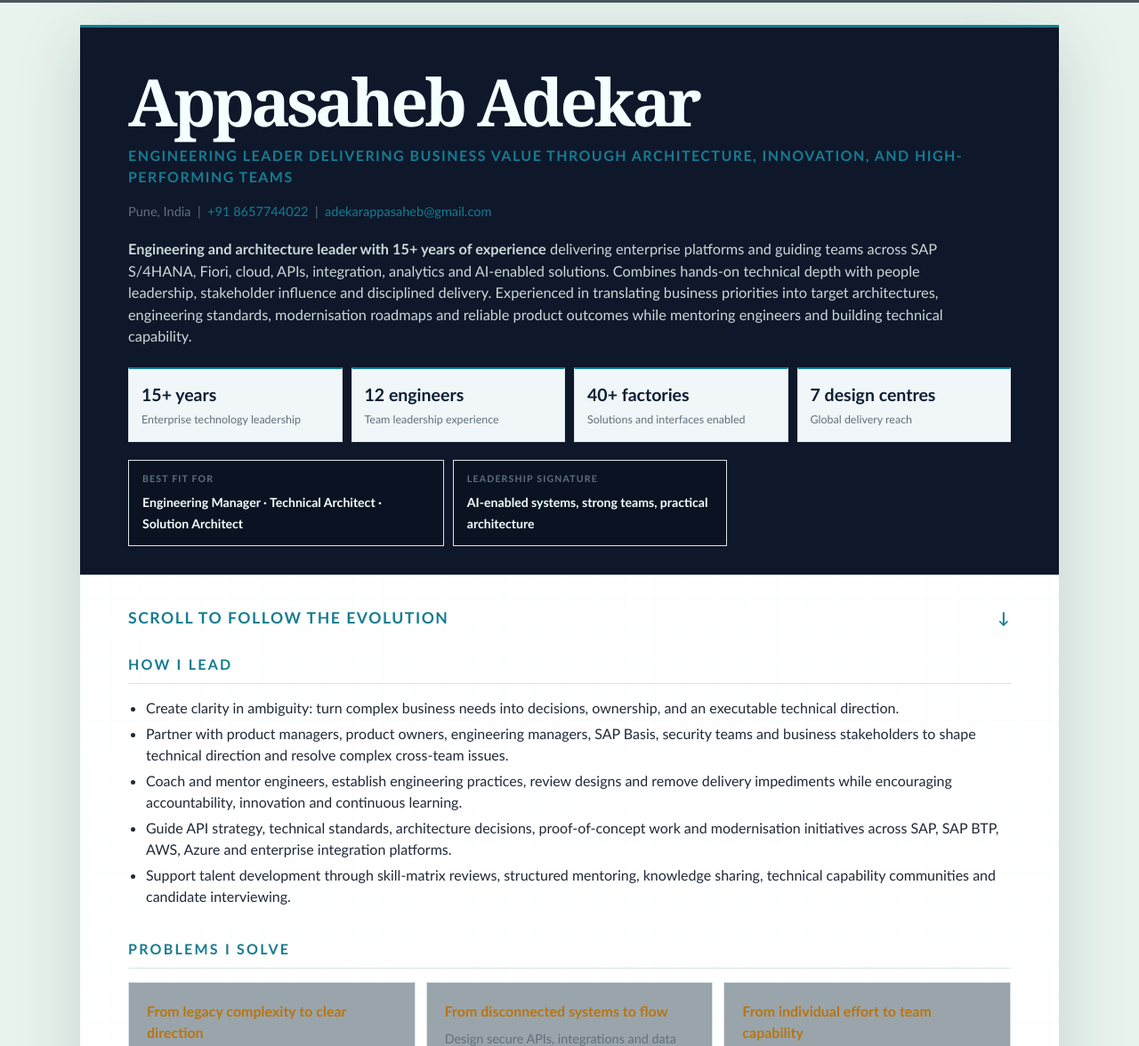
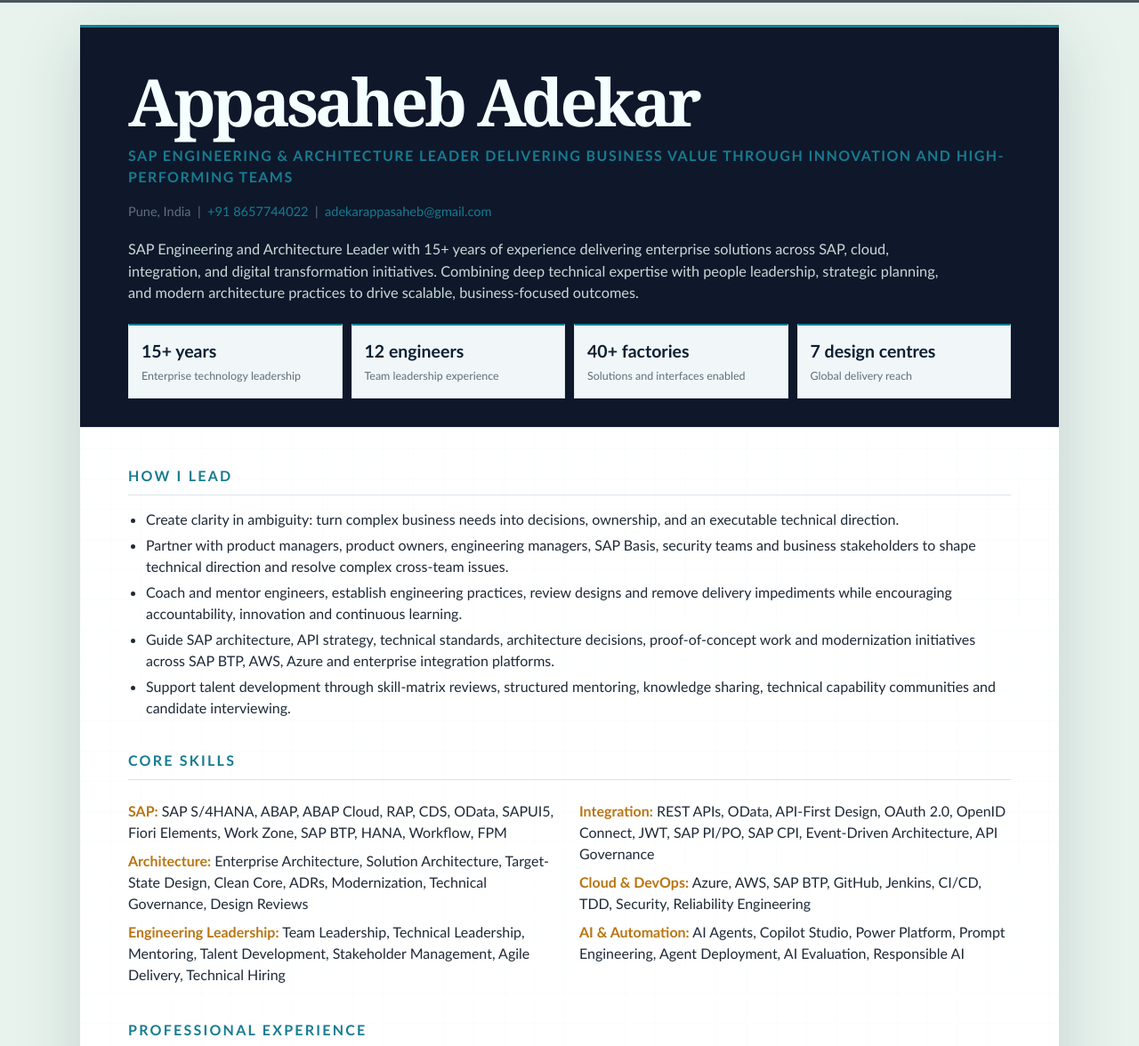
Before and after one commit to adekarappasaheb/resume, a plain HTML site: page index.html in a window 1280 px wide. Shown: the top 1176 px of the page at 89% size. Drawn offline with Linux system fonts and the light colour scheme.

Commit message:
Update index.html

```diff
--- a/index.html
+++ b/index.html
@@ -32,31 +32,28 @@
 <div class="progress" aria-hidden="true"><span></span></div>
 <header id="top">
 <h1>Appasaheb Adekar</h1>
-<div class="headline">Engineering Leader Delivering Business Value Through Architecture, Innovation, and High-Performing Teams</div>
-<div class="contact">Pune, India &nbsp;|&nbsp; <a href="https://wa.me/918657744022?text=Hello%20Appasaheb%2C%20I%20would%20like%20to%20connect%20about%20an%20opportunity." target="_blank" rel="noopener" aria-label="Message Appasaheb on WhatsApp">+91 8657744022</a> &nbsp;|&nbsp; <a href="mailto:adekarappasaheb@gmail.com" target="_blank" rel="noopener">adekarappasaheb@gmail.com</a></div>
-<p class="summary"><strong>Engineering and architecture leader with 15+ years of experience</strong> delivering enterprise platforms and guiding teams across SAP S/4HANA, Fiori, cloud, APIs, integration, analytics and AI-enabled solutions. Combines hands-on technical depth with people leadership, stakeholder influence and disciplined delivery. Experienced in translating business priorities into target architectures, engineering standards, modernisation roadmaps and reliable product outcomes while mentoring engineers and building technical capability.</p>
+<div class="headline">SAP Engineering & Architecture Leader Delivering Business Value Through Innovation and High-Performing Teams</div>
+<div class="contact">Pune, India &nbsp;|&nbsp; <a href="https://wa.me/918657744022?text=Hello%20Appasaheb%2C%20I%20would%20like%20to%20connect%20about%20an%20opportunity." target="_blank" rel="noopener" aria-label="Message Appasaheb on WhatsApp">+91 8657744022</a> &nbsp;|&nbsp; <a href="https://outlook.office.com/mail/deeplink/compose?to=adekarappasaheb%40gmail.com" target="_blank" rel="noopener">adekarappasaheb@gmail.com</a></div>
+<p class="summary">SAP Engineering and Architecture Leader with 15+ years of experience delivering enterprise solutions across SAP, cloud, integration, and digital transformation initiatives. Combining deep technical expertise with people leadership, strategic planning, and modern architecture practices to drive scalable, business-focused outcomes.</p>
 <div class="highlights">
 <div class="metric"><b>15+ years</b><span>Enterprise technology leadership</span></div>
 <div class="metric"><b>12 engineers</b><span>Team leadership experience</span></div>
 <div class="metric"><b>40+ factories</b><span>Solutions and interfaces enabled</span></div>
 <div class="metric"><b>7 design centres</b><span>Global delivery reach</span></div>
 </div>
-<div class="recruiter-brief" aria-label="Recruiter brief">
-<div class="brief-card"><small>Best fit for</small><strong>Engineering Manager · Technical Architect · Solution Architect</strong></div>
-<div class="brief-card"><small>Leadership signature</small><strong>AI-enabled systems, strong teams, practical architecture</strong></div>
-</div>
 </header><main>
-<div class="scroll-cue" aria-hidden="true"><span>Scroll to follow the evolution</span><span>&darr;</span></div>
 <section class="section reveal" id="leadership"><h2>How I lead</h2>
 <ul>
 <li>Create clarity in ambiguity: turn complex business needs into decisions, ownership, and an executable technical direction.</li>
 <li>Partner with product managers, product owners, engineering managers, SAP Basis, security teams and business stakeholders to shape technical direction and resolve complex cross-team issues.</li>
 <li>Coach and mentor engineers, establish engineering practices, review designs and remove delivery impediments while encouraging accountability, innovation and continuous learning.</li>
-<li>Guide API strategy, technical standards, architecture decisions, proof-of-concept work and modernisation initiatives across SAP, SAP BTP, AWS, Azure and enterprise integration platforms.</li>
+<li>Guide SAP architecture, API strategy, technical standards, architecture decisions, proof-of-concept work and modernization initiatives across SAP BTP, AWS, Azure and enterprise integration platforms.</li>
 <li>Support talent development through skill-matrix reviews, structured mentoring, knowledge sharing, technical capability communities and candidate interviewing.</li>
 </ul></section>
-<section class="section reveal" id="value"><h2>Problems I solve</h2><div class="value-grid"><div class="value-card"><strong>From legacy complexity to clear direction</strong><p>Turn SAP and enterprise constraints into practical target architectures, roadmaps and decisions that teams can execute.</p></div><div class="value-card"><strong>From disconnected systems to flow</strong><p>Design secure APIs, integrations and data pathways that connect business capabilities without creating fragile dependencies.</p></div><div class="value-card"><strong>From individual effort to team capability</strong><p>Build confident, accountable teams through mentoring, technical standards, inclusive decision-making and visible growth paths.</p></div></div></section>
-<section class="section reveal" id="evolution"><h2>Career evolution</h2><div class="evolution"><div class="evolution-step"><small>2011 · Foundation</small><strong>Build</strong><p>Develop enterprise solutions and learn the business deeply.</p></div><div class="evolution-step"><small>2014 · Systems</small><strong>Connect</strong><p>Join platforms, data and teams across complex product flows.</p></div><div class="evolution-step"><small>2020 · Direction</small><strong>Lead</strong><p>Shape architecture, delivery practices and technical decisions.</p></div><div class="evolution-step"><small>2022 · Leverage</small><strong>Multiply</strong><p>Grow people, modernize platforms and create durable capability.</p></div></div></section>
+<section class="section skills reveal" id="capabilities"><h2>Core Skills</h2><div class="grid">
+<div><p><span class="label">SAP:</span> SAP S/4HANA, ABAP, ABAP Cloud, RAP, CDS, OData, SAPUI5, Fiori Elements, Work Zone, SAP BTP, HANA, Workflow, FPM</p><p><span class="label">Architecture:</span> Enterprise Architecture, Solution Architecture, Target-State Design, Clean Core, ADRs, Modernization, Technical Governance, Design Reviews</p><p><span class="label">Engineering Leadership:</span> Team Leadership, Technical Leadership, Mentoring, Talent Development, Stakeholder Management, Agile Delivery, Technical Hiring</p></div>
+<div><p><span class="label">Integration:</span> REST APIs, OData, API-First Design, OAuth 2.0, OpenID Connect, JWT, SAP PI/PO, SAP CPI, Event-Driven Architecture, API Governance</p><p><span class="label">Cloud & DevOps:</span> Azure, AWS, SAP BTP, GitHub, Jenkins, CI/CD, TDD, Security, Reliability Engineering</p><p><span class="label">AI & Automation:</span> AI Agents, Copilot Studio, Power Platform, Prompt Engineering, Agent Deployment, AI Evaluation, Responsible AI</p></div>
+</div></section>
 <section class="section reveal" id="experience"><h2>Professional Experience</h2>
 <div class="role" id="staff"><div class="role-head"><h3>Staff Software Engineer / Engineering & Architecture Lead</h3><span class="meta">2022–Present</span></div><div class="company">SD Complete Goods, John Deere | Pune, India</div><ul>
 <li>Provide technical leadership across architecture, requirements, application development, API design, security, reliability and production support for business-critical enterprise products.</li>
@@ -72,7 +69,7 @@
 <li>Worked with cross-functional partners to prioritise technical debt, resolve production issues and align implementation with product outcomes.</li>
 </ul></div>
 <div class="role" id="fullstack"><div class="role-head"><h3>IT Analyst / Full-Stack Developer / Scrum Master</h3><span class="meta">2016–2020</span></div><div class="company">Product Lifecycle Execution, John Deere | Moline, USA</div><ul>
-<li>Delivered solutions across SAP, Windchill, Java, integrations, analytics and reporting for complex product-lifecycle operations.</li>
+<li>Delivered solutions across SAP, Windchill, integrations, analytics and reporting for complex product-lifecycle operations.</li>
 <li>Served as Scrum Master and change lead during agile transformation, improving collaboration, delivery rhythm and stakeholder visibility.</li>
 <li>Designed reporting and data flows using enterprise data sources and visual analytics to support operational decisions.</li>
 </ul></div>
@@ -87,10 +84,6 @@
 </ul></div>
 <div class="role" id="graduate"><div class="role-head"><h3>Graduate Engineer Trainee</h3><span class="meta">2011–2012</span></div><div class="company">John Deere | Pune, India</div><ul><li>Developed enterprise applications and technical specifications while building domain knowledge across product development and order fulfilment processes.</li></ul></div>
 </section>
-<section class="section skills reveal" id="capabilities"><h2>Core Skills</h2><div class="grid">
-<div><p><span class="label">Architecture:</span> Solution architecture, target-state design, architecture decision records, modernisation roadmaps, non-functional requirements, design reviews, technical governance</p><p><span class="label">Engineering Leadership:</span> Team leadership, servant leadership, mentoring, coaching, talent development, hiring, stakeholder management, agile delivery, risk and dependency management</p><p><span class="label">SAP:</span> S/4HANA, ABAP, ABAP Cloud, RAP, CDS, OData, Fiori Elements, UI5, Work Zone, SAP BTP, HANA, Workflow, Web Dynpro, FPM</p></div>
-<div><p><span class="label">Integration & APIs:</span> REST, OData, API-first design, ETags, OAuth 2.0, OpenID Connect, JWT, SAP PI/PO, CPI, API governance, observability, event-driven architecture</p><p><span class="label">Cloud & DevOps:</span> AWS, Azure, SAP BTP, GitHub, Jenkins, CI/CD, TDD, Clean Core, security and production reliability</p><p><span class="label">Data, Analytics & AI:</span> SQL, HANA SQLScript, Power BI, Tableau, data integration, enterprise analytics, AI agents, Copilot Studio, Power Platform, responsible AI concepts</p></div>
-</div></section>
 <section class="section reveal" id="recognition"><h2>Selected Recognition & Innovation</h2><ul>
 <li><strong>R1 Tech Award</strong>, Digital Signature Solution, 2024</li>
 <li><strong>Star Team of the Month</strong>, performance and innovation, 2021</li>
@@ -98,7 +91,7 @@
 <li><strong>Global IT Innovation Award</strong>, VR Reporting Project, 2012</li>
 <li>Contributed to hackathons, technical capability building and AI-enabled approval and engineering workflow concepts.</li>
 </ul></section>
-<section class="section reveal" id="contact"><h2>Start a conversation</h2><div class="grid"><div><strong>Bachelor of Engineering, Mechanical Engineering</strong><br>T.K.I.E.T., 2010</div><div><strong>Languages:</strong> English, Hindi, Marathi<br><strong>Interests:</strong> Farming, travelling, cooking, volunteering and continuous learning<br><br><a href="mailto:adekarappasaheb@gmail.com" target="_blank" rel="noopener">Email Appasaheb</a><br><a href="https://wa.me/918657744022?text=Hello%20Appasaheb%2C%20I%20would%20like%20to%20connect%20about%20an%20opportunity." target="_blank" rel="noopener">Message on WhatsApp</a></div></div></section>
+<section class="section reveal" id="contact"><h2>Start a conversation</h2><div class="grid"><div><strong>Bachelor of Engineering, Mechanical Engineering</strong><br>T.K.I.E.T., 2010</div><div><strong>Languages:</strong> English, Hindi, Marathi<br><strong>Interests:</strong> Farming, travelling, cooking, volunteering and continuous learning<br><br><a href="https://outlook.office.com/mail/deeplink/compose?to=adekarappasaheb%40gmail.com" target="_blank" rel="noopener">Email Appasaheb in Outlook</a><br><a href="https://wa.me/918657744022?text=Hello%20Appasaheb%2C%20I%20would%20like%20to%20connect%20about%20an%20opportunity." target="_blank" rel="noopener">Message on WhatsApp</a></div></div></section>
 </main><footer>Appasaheb Adekar | Engineering Manager and Technical Architecture Leadership Resume</footer>
 </article>
 <script>
```
